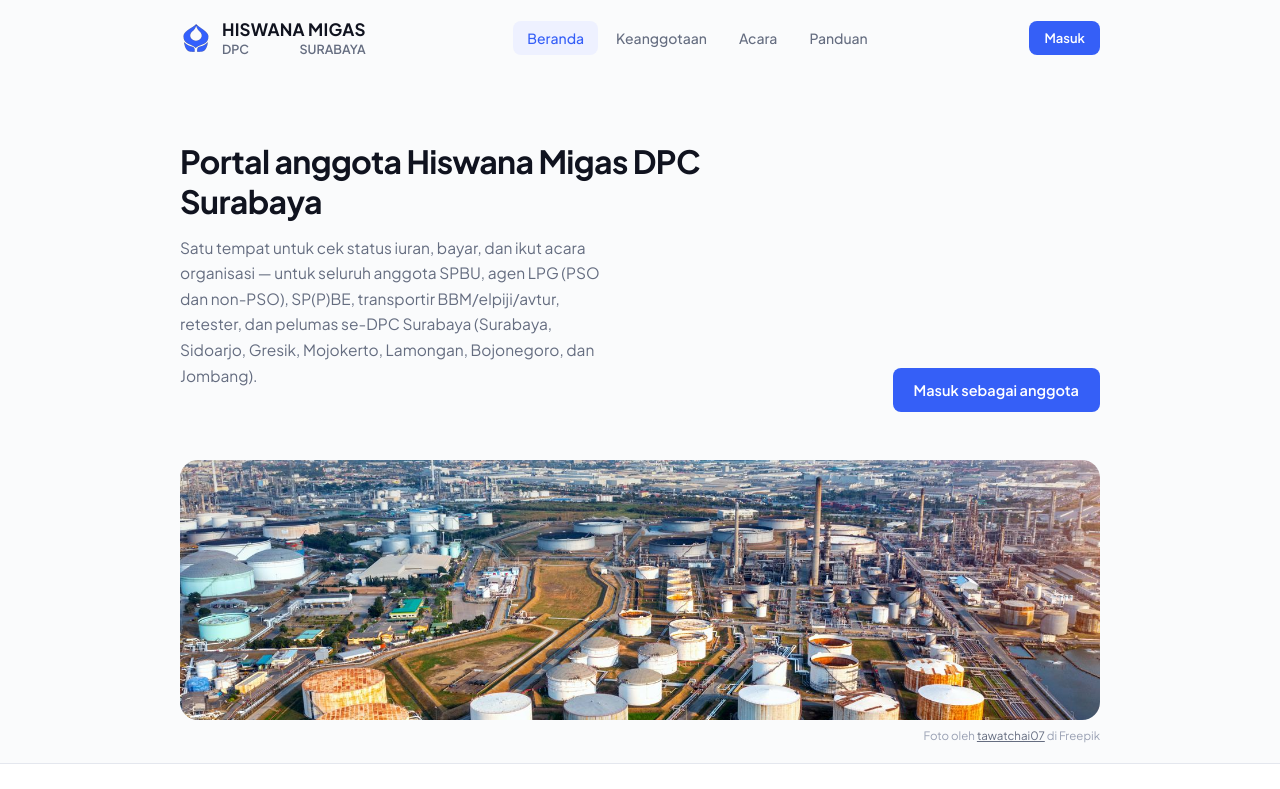
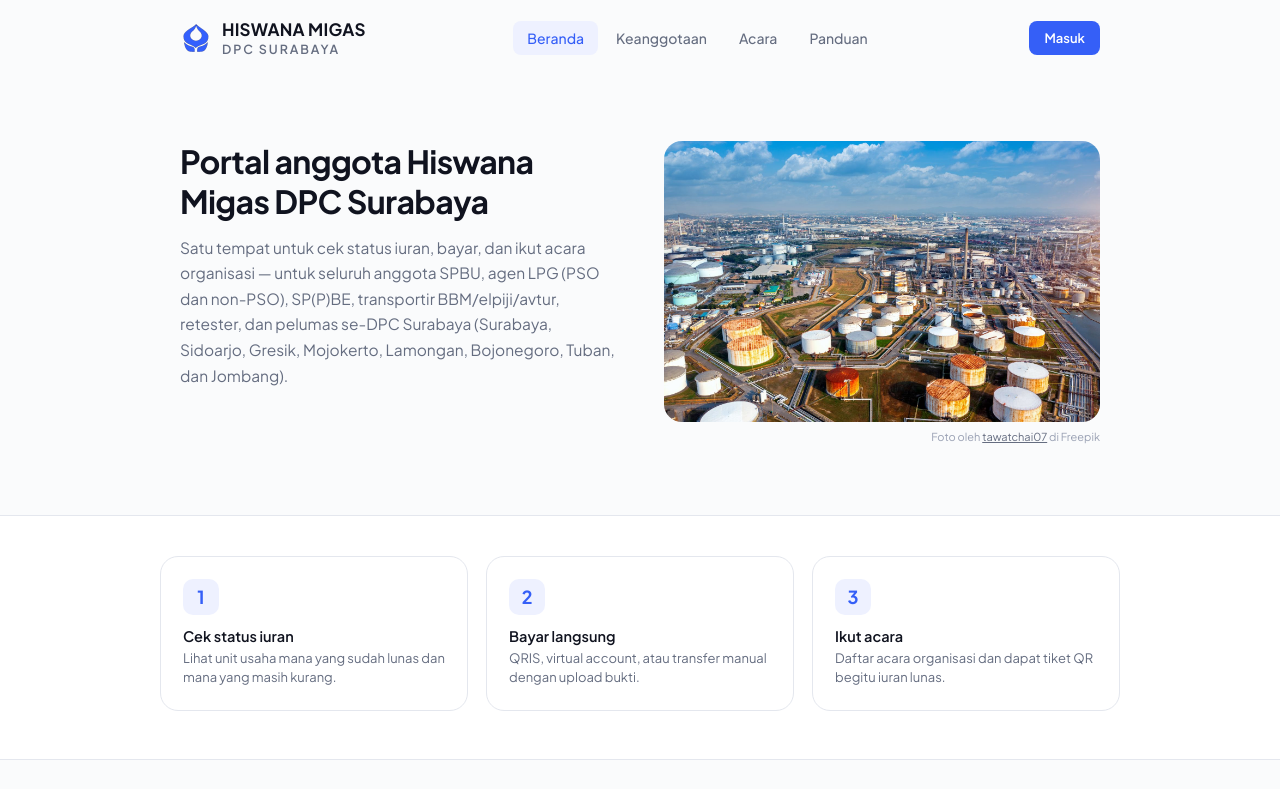
Before and after one commit to anurindahsari/anggota-project, a Next.js app in the folder frontend/: page / in a window 1280 px wide. Shown: the top 789 px of the page. Built offline with nearby package versions, Linux system fonts and the light colour scheme.

Commit message:
revisi dikit

```diff
--- a/frontend/app/globals.css
+++ b/frontend/app/globals.css
@@ -265,7 +265,7 @@
   margin: 0 auto;
   padding: 56px 20px 40px;
   display: flex;
-  align-items: flex-end;
+  align-items: flex-start;
   gap: 48px;
   flex-wrap: wrap;
 }
@@ -480,3 +480,17 @@
   .public-nav { justify-content: center; text-align: center; }
   .public-nav-links { flex: 1 1 100%; order: 3; }
 }
+
+
+/* Foto hero di samping teks */
+.hero-photo {
+  flex: 1 1 320px;
+  min-width: 280px;
+}
+.hero-photo-img {
+  width: 100%;
+  height: clamp(180px, 22vw, 320px);
+  object-fit: cover;
+  border-radius: 18px;
+  display: block;
+}
--- a/frontend/app/page.js
+++ b/frontend/app/page.js
@@ -10,23 +10,16 @@
         <div className="hero-text">
         <h1>Portal anggota Hiswana Migas DPC Surabaya</h1>
         <p>
-          Satu tempat untuk cek status iuran, bayar, dan ikut acara organisasi — untuk seluruh anggota SPBU, agen LPG (PSO dan non-PSO), SP(P)BE, transportir BBM/elpiji/avtur, retester, dan pelumas se-DPC Surabaya (Surabaya, Sidoarjo, Gresik, Mojokerto, Lamongan, Bojonegoro, dan Jombang).
+          Satu tempat untuk cek status iuran, bayar, dan ikut acara organisasi — untuk seluruh anggota SPBU, agen LPG (PSO dan non-PSO), SP(P)BE, transportir BBM/elpiji/avtur, retester, dan pelumas se-DPC Surabaya (Surabaya, Sidoarjo, Gresik, Mojokerto, Lamongan, Bojonegoro, Tuban, dan Jombang).
         </p>
         </div>
-        <Link href="/login">
-          <button className="btn btn-primary">Masuk sebagai anggota</button>
-        </Link>
-      </div>
-
-      <div className="hero-banner" style={{ maxWidth: 960, margin: '0 auto', padding: '0 20px' }}>
-        <div className="hero-banner-inner" style={{ padding: 0, overflow: 'hidden', borderRadius: 18 }}>
+        <div className="hero-photo">
           <img
             src="/hero-refinery.jpg"
             alt="Kilang minyak dan gas dari udara"
-            className="hero-banner-img"
+            className="hero-photo-img"
           />
-        </div>
-        <p style={{ fontSize: 11.5, color: 'var(--text-muted)', textAlign: 'right', marginTop: 8, marginBottom: 0 }}>
+          <p style={{ fontSize: 11, color: 'var(--text-muted)', textAlign: 'right', marginTop: 6, marginBottom: 0 }}>
             Foto oleh{' '}
             <a
               href="https://www.magnific.com/free-photo/aerial-view-gas-oil-refinery-oil-industry_23404841.htm"
@@ -38,6 +31,7 @@
             </a>{' '}
             di Freepik
           </p>
+        </div>
       </div>
 
       <div className="feature-section" style={{ marginTop: 20 }}>
--- a/frontend/components/Header.js
+++ b/frontend/components/Header.js
@@ -6,7 +6,7 @@
       <img src="/logo.png" alt="Hiswana Migas" className="header-mark" />
       <div>
         <div className="header-word" style={{ fontSize: 17, letterSpacing: 0.2, lineHeight: 1.15 }}>HISWANA MIGAS</div>
-        <div className="header-sub" style={{ fontSize: 12.5, letterSpacing: 'normal', lineHeight: 1.3, width: '100%', textAlign: 'justify', textAlignLast: 'justify' }}>DPC SURABAYA</div>
+        <div className="header-sub" style={{ fontSize: 12.5, letterSpacing: 1.9, lineHeight: 1.3 }}>DPC SURABAYA</div>
         {subtitle && <div style={{ fontSize: 12, color: 'var(--text-muted)', marginTop: 4 }}>{subtitle}</div>}
       </div>
     </Link>
--- a/frontend/components/PublicNav.js
+++ b/frontend/components/PublicNav.js
@@ -19,7 +19,7 @@
         <img src="/logo.png" alt="Hiswana Migas" className="header-mark" />
         <div>
           <div className="header-word" style={{ fontSize: 17, letterSpacing: 0.2, lineHeight: 1.15 }}>HISWANA MIGAS</div>
-          <div className="header-sub" style={{ fontSize: 12.5, letterSpacing: 'normal', lineHeight: 1.3, width: '100%', textAlign: 'justify', textAlignLast: 'justify' }}>DPC SURABAYA</div>
+          <div className="header-sub" style={{ fontSize: 12.5, letterSpacing: 1.9, lineHeight: 1.3 }}>DPC SURABAYA</div>
         </div>
       </Link>
 
```
Lines whose indentation alone changed are shown as unchanged.
